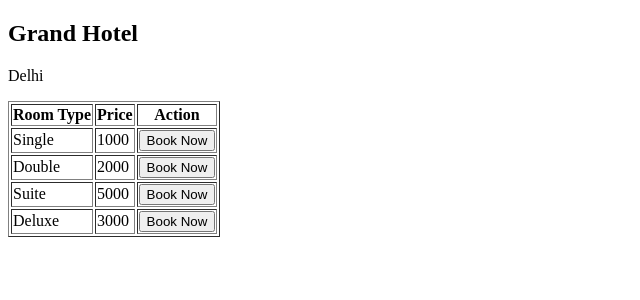
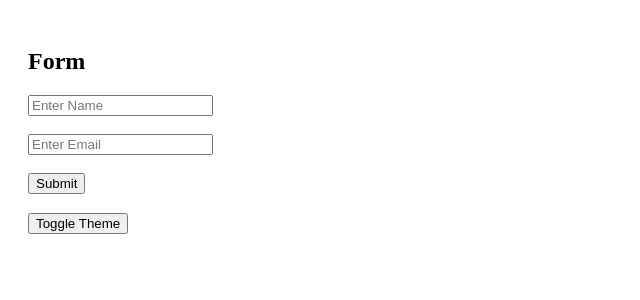
Before and after one commit to Samakshg11/react-learning, a React (Vite) app: page / in a window 1280 px wide. Shown: the top 300 px of the page, without its empty margins (0-640 px from the left). Built offline with nearby package versions, Linux system fonts and the light colour scheme.

Commit message:
feat: implement form handling and theme toggle in App component

```diff
--- a/src/App.jsx
+++ b/src/App.jsx
@@ -1245,73 +1245,132 @@
 
 
 
-import PropTypes from "prop-types";
+// import PropTypes from "prop-types";
 
-// HotelInfo Component
-const HotelInfo = ({ name, address, rooms }) => {
-  const handleBook = () => {
-    alert("Booked: ");
+// // HotelInfo Component
+// const HotelInfo = ({ name, address, rooms }) => {
+//   const handleBook = () => {
+//     alert("Booked: ");
+//   };
+
+//   return (
+//     <div>
+//       <h2>{name}</h2>
+//       <p>{address}</p>
+
+//       <table border="1">
+//         <thead>
+//           <tr>
+//             <th>Room Type</th>
+//             <th>Price</th>
+//             <th>Action</th>
+//           </tr>
+//         </thead>
+
+//         <tbody>
+//           {rooms.map((room, index) => (
+//             <tr key={index}>
+//               <td>{room.type}</td>
+//               <td>{room.price}</td>
+//               <td>
+//                 <button onClick={() => handleBook()}>
+//                   Book Now
+//                 </button>
+//               </td>
+//             </tr>
+//           ))}
+//         </tbody>
+//       </table>
+//     </div>
+//   );
+// };
+
+// // PropTypes validation
+// HotelInfo.propTypes = {
+//   name: PropTypes.string,
+//   address: PropTypes.string,
+//   rooms: PropTypes.array
+// };
+
+// // App Component
+// function App() {
+//   const hotelData = {
+//     name: "Grand Hotel",
+//     address: "Delhi",
+//     rooms: [
+//       { type: "Single", price: 1000 },
+//       { type: "Double", price: 2000 },
+//       { type: "Suite", price: 5000 },
+//       { type: "Deluxe", price: 3000 }
+//     ]
+//   };
+
+//   return (
+//     <div>
+//       <HotelInfo
+//         name={hotelData.name}
+//         address={hotelData.address}
+//         rooms={hotelData.rooms}
+//       />
+//     </div>
+//   );
+// }
+
+// export default App;
+
+
+import React, { useState } from "react";
+
+function App() {
+  const [name, setName] = useState("");
+  const [email, setEmail] = useState("");
+  const [message, setMessage] = useState("");
+  const [darkMode, setDarkMode] = useState(false);
+
+  const handleSubmit = (e) => {
+    e.preventDefault();
+    setMessage("Welcome " + name);
+  };
+
+  const toggleTheme = () => {
+    setDarkMode(!darkMode);
   };
 
   return (
-    <div>
-      <h2>{name}</h2>
-      <p>{address}</p>
+    <div style={{
+      backgroundColor: darkMode ? "black" : "white",
+      color: darkMode ? "white" : "black",
+      height: "100vh",
+      padding: "20px"
+    }}>
 
-      <table border="1">
-        <thead>
-          <tr>
-            <th>Room Type</th>
-            <th>Price</th>
-            <th>Action</th>
-          </tr>
-        </thead>
+      <h2>Form</h2>
 
-        <tbody>
-          {rooms.map((room, index) => (
-            <tr key={index}>
-              <td>{room.type}</td>
-              <td>{room.price}</td>
-              <td>
-                <button onClick={() => handleBook()}>
-                  Book Now
-                </button>
-              </td>
-            </tr>
-          ))}
-        </tbody>
-      </table>
-    </div>
-  );
-};
+      <form onSubmit={handleSubmit}>
+        <input
+          type="text"
+          placeholder="Enter Name"
+          value={name}
+          onChange={(e) => setName(e.target.value)}
+        />
+        <br /><br />
 
-// PropTypes validation
-HotelInfo.propTypes = {
-  name: PropTypes.string,
-  address: PropTypes.string,
-  rooms: PropTypes.array
-};
+        <input
+          type="email"
+          placeholder="Enter Email"
+          value={email}
+          onChange={(e) => setEmail(e.target.value)}
+        />
+        <br /><br />
 
-// App Component
-function App() {
-  const hotelData = {
-    name: "Grand Hotel",
-    address: "Delhi",
-    rooms: [
-      { type: "Single", price: 1000 },
-      { type: "Double", price: 2000 },
-      { type: "Suite", price: 5000 },
-      { type: "Deluxe", price: 3000 }
-    ]
-  };
+        <button type="submit">Submit</button>
+      </form>
 
-  return (
-    <div>
-      <HotelInfo
-        name={hotelData.name}
-        address={hotelData.address}
-        rooms={hotelData.rooms}
-      />
+      <h3>{message}</h3>
+
+      <button onClick={toggleTheme}>
+        Toggle Theme
+      </button>
     </div>
   );
 }
```
